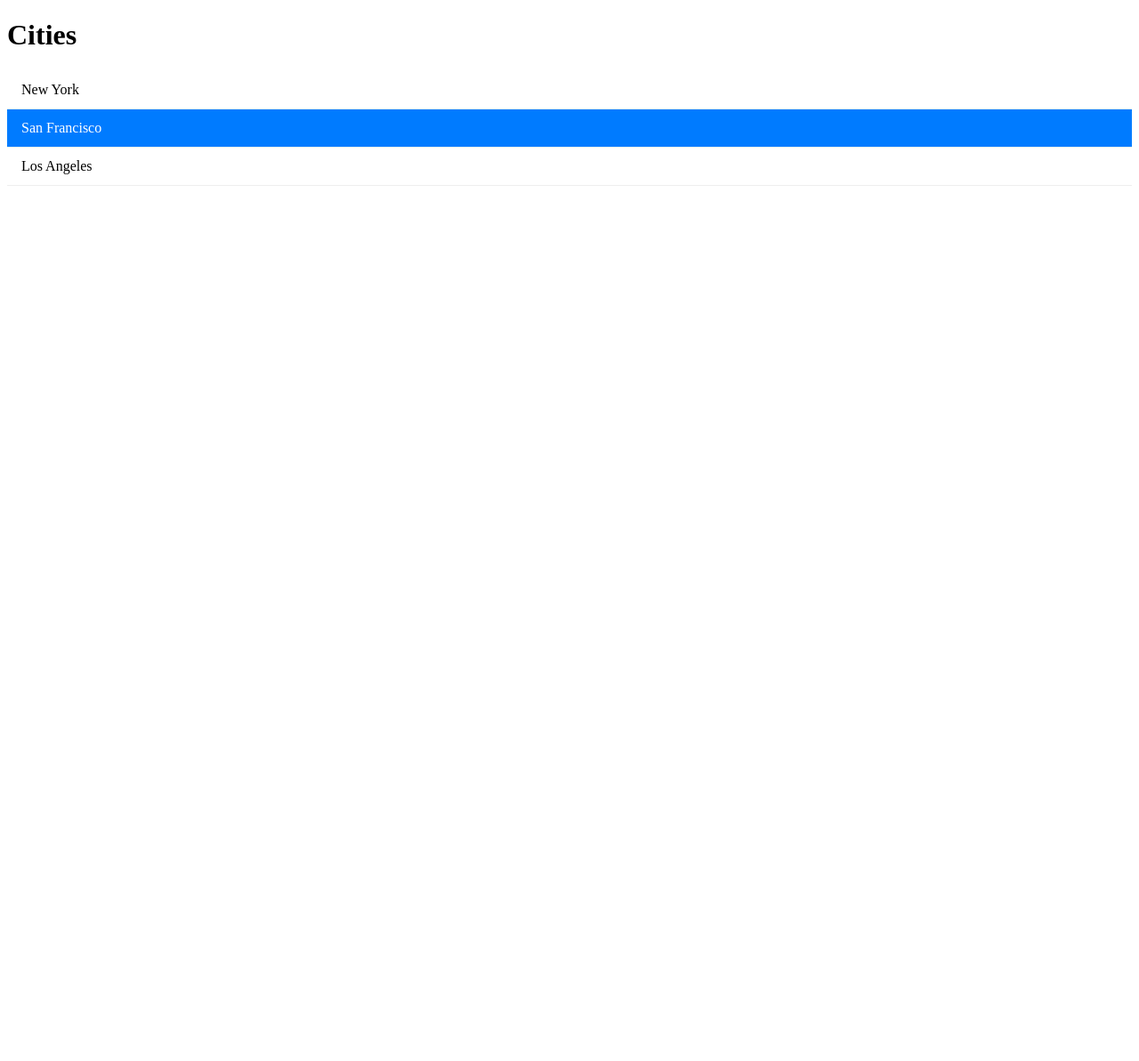
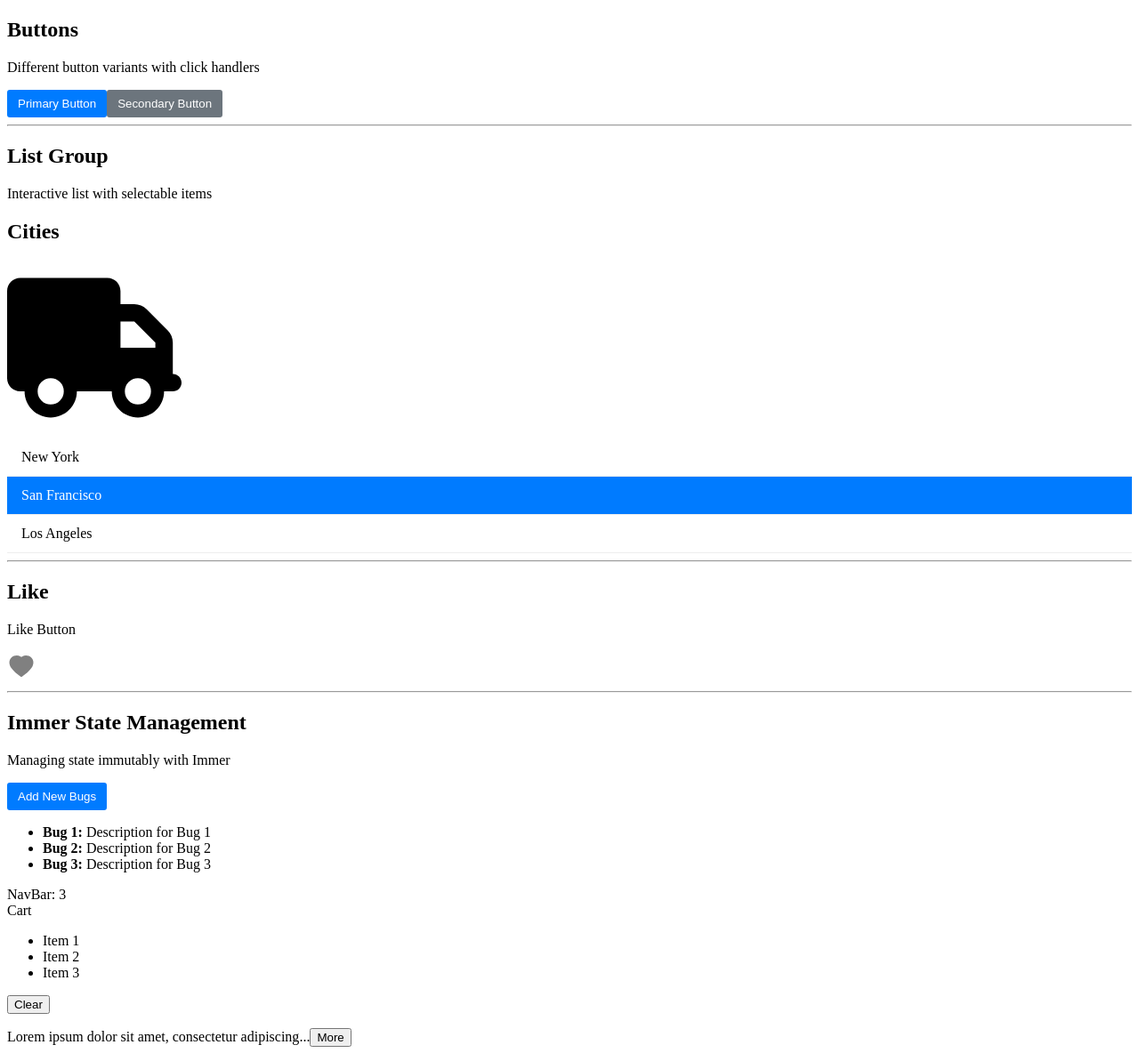
Before and after one commit to iamhusrev/mosh-react-course, a React (Vite) app: page / in a window 1280 px wide. Shown: the whole page at 89% size. Before the commit the page ends 800 px from the top, so only its background shows below. Built offline with nearby package versions, Linux system fonts and the light colour scheme.

Commit message:
feat: add new components and state management; integrate Immer for immutable state updates

```diff
--- a/package.json
+++ b/package.json
@@ -11,8 +11,10 @@
   },
   "dependencies": {
     "bootstrap": "^5.3.8",
+    "immer": "^10.1.3",
     "react": "^19.1.1",
-    "react-dom": "^19.1.1"
+    "react-dom": "^19.1.1",
+    "react-icons": "^5.5.0"
   },
   "devDependencies": {
     "@eslint/js": "^9.36.0",
--- a/src/App.tsx
+++ b/src/App.tsx
@@ -1,16 +1,114 @@
+import { useState } from "react";
 import "./App.css";
+import Button from "./components/Button/Button";
+import Like from "./components/Like/Like";
 import ListGroup from "./components/LİstGroup/ListGroup";
+import { produce } from "immer";
+import NavBar from "./components/NavBar";
+import Cart from "./components/Cart";
+import ExpandableText from "./components/ExpandableText";
 
 function App() {
+  const [bugs, setBugs] = useState([
+    { id: 1, title: "Bug 1", description: "Description for Bug 1" },
+    { id: 2, title: "Bug 2", description: "Description for Bug 2" },
+    { id: 3, title: "Bug 3", description: "Description for Bug 3" },
+  ]);
+
+  const [cartItems, setCartItems] = useState(["Item 1", "Item 2", "Item 3"]);
+
+  const handleClearCart = () => {
+    setCartItems([]);
+  };
+
+  const updateBugsWithImmer = () => {
+    const newBugs = [
+      { id: 4, title: "Bug 4", description: "Description for Bug 4" },
+      { id: 5, title: "Bug 5", description: "Description for Bug 5" },
+    ];
+
+    setBugs(
+      produce((draft) => {
+        draft.push(...newBugs);
+      })
+    );
+  };
 
   return (
-    <>
-      <ListGroup
-        items={["New York", "San Francisco", "Los Angeles"]}
-        heading="Cities"
-        onSelectItem={(item) => console.log(item)}
-      />
-    </>
+    <div className="container my-5">
+      {/* Button Section */}
+      <section className="mb-5">
+        <h2 className="mb-3">Buttons</h2>
+        <p className="text-muted mb-3">
+          Different button variants with click handlers
+        </p>
+        <div className="d-flex gap-2">
+          <Button onClick={() => console.log("Button clicked")} color="Primary">
+            Primary Button
+          </Button>
+          <Button
+            onClick={() => console.log("Button clicked")}
+            color="Secondary"
+          >
+            Secondary Button
+          </Button>
+        </div>
+      </section>
+
+      <hr className="my-4" />
+
+      {/* List Section */}
+      <section className="mb-5">
+        <h2 className="mb-3">List Group</h2>
+        <p className="text-muted mb-3">
+          Interactive list with selectable items
+        </p>
+        <ListGroup
+          items={["New York", "San Francisco", "Los Angeles"]}
+          heading="Cities"
+          onSelectItem={(item) => console.log(item)}
+        />
+      </section>
+
+      <hr className="my-4" />
+
+      {/* List Section */}
+      <section className="mb-5">
+        <h2 className="mb-3">Like</h2>
+        <p className="text-muted mb-3">Like Button</p>
+        <Like onClick={() => console.log("Like button clicked")} />
+      </section>
+
+      <hr className="my-4" />
+
+      {/* Immer Section */}
+      <section className="mb-5">
+        <h2 className="mb-3">Immer State Management</h2>
+        <p className="text-muted mb-3">Managing state immutably with Immer</p>
+        <Button onClick={updateBugsWithImmer} color="Primary">
+          Add New Bugs
+        </Button>
+        <ul className="mt-3">
+          {bugs.map((bug) => (
+            <li key={bug.id}>
+              <strong>{bug.title}:</strong> {bug.description}
+            </li>
+          ))}
+        </ul>
+      </section>
+
+      {/* NavBar Section */}
+      <NavBar cartItemsCount={cartItems.length} />
+      {/* Cart Section */}
+      <Cart cartItems={cartItems} onClear={handleClearCart} />
+
+      <ExpandableText maxChars={50}>
+        Lorem ipsum dolor sit amet, consectetur adipiscing elit. Sed do eiusmod
+        tempor incididunt ut labore et dolore magna aliqua. Ut enim ad minim
+        veniam, quis nostrud exercitation ullamco laboris nisi ut aliquip ex ea
+        commodo consequat.
+      </ExpandableText>
+    </div>
   );
 }
 
--- /dev/null
+++ b/src/components/Button/BUtton.module.css
@@ -0,0 +1,21 @@
+.btn {
+  padding: 8px 12px;
+  border-radius: 3px;
+  border: 0;
+}
+
+
+.btnPrimary {
+  background-color: #007bff;
+  color: white;
+}
+
+.btnSecondary {
+  background-color: #6c757d;
+  color: white;
+}
+
+.btnDanger {
+  font-size: 1.25rem;
+  padding: 10px 16px;
+}
--- /dev/null
+++ b/src/components/Button/Button.tsx
@@ -0,0 +1,21 @@
+import styles from "./Button.module.css";
+
+interface buttonProps {
+  children: string;
+  onClick: () => void;
+  color?: 'Primary' | 'Secondary' | 'Success' | 'Danger' | 'Warning' | 'Info' | 'Light' | 'Dark';
+}
+
+const Button = ({ children, onClick, color = 'Primary' }: buttonProps) => {
+  return (
+    <button
+      type="button"
+      className={`${styles.btn} ${styles[`btn${color}`]}`}
+      onClick={onClick}
+    >
+      {children}
+    </button>
+  );
+};
+
+export default Button;
--- /dev/null
+++ b/src/components/Cart.tsx
@@ -0,0 +1,20 @@
+interface Props {
+  cartItems: string[];
+  onClear: () => void;
+}
+
+const Cart = ({ cartItems, onClear }: Props) => {
+  return (
+    <>
+      <div>Cart</div>
+      <ul>
+        {cartItems.map((item) => (
+          <li key={item}>{item}</li>
+        ))}
+      </ul>
+      <button onClick={onClear}>Clear</button>
+    </>
+  );
+};
+
+export default Cart;
--- /dev/null
+++ b/src/components/ExpandableText.tsx
@@ -0,0 +1,25 @@
+import { useState } from "react";
+
+interface Props {
+  children: string;
+  maxChars?: number;
+}
+
+const ExpandableText = ({ children, maxChars = 100 }: Props) => {
+  const [isExpanded, setExpanded] = useState(false);
+
+  if (children.length <= maxChars) return <p>{children}</p>;
+
+  const text = isExpanded ? children : children.substring(0, maxChars);
+
+  return (
+    <p>
+      {text}...
+      <button onClick={() => setExpanded(!isExpanded)}>
+        {isExpanded ? "Less" : "More"}
+      </button>
+    </p>
+  );
+};
+
+export default ExpandableText;
--- /dev/null
+++ b/src/components/Like/Like.tsx
@@ -0,0 +1,23 @@
+import { useState } from "react";
+import { AiFillHeart } from "react-icons/ai";
+
+interface likeProps {
+  onClick?: () => void;
+}
+
+const Like = ({ onClick }: likeProps) => {
+  const [status, setStatus] = useState(false);
+
+  const toggle = () => {
+    setStatus(!status);
+    if (onClick) {
+      onClick();
+    }
+  };
+
+  return (
+    <AiFillHeart size={32} color={status ? "red" : "gray"} onClick={toggle} />
+  );
+};
+
+export default Like;
--- a/src/components/LİstGroup/ListGroup.tsx
+++ b/src/components/LİstGroup/ListGroup.tsx
@@ -1,5 +1,6 @@
 import { useState } from "react";
 import styles from "./ListGroup.module.css";
+import { FaTruck } from "react-icons/fa6";
 
 interface Props {
   items: string[];
@@ -13,6 +14,7 @@ function ListGroup({ items = [], heading, onSelectItem }: Props) {
   return (
     <>
       <h1>{heading}</h1>
+      <FaTruck size={196} />
       {items.length === 0 ? (
         <p>No items found</p>
       ) : (
--- /dev/null
+++ b/src/components/NavBar.tsx
@@ -0,0 +1,10 @@
+
+interface Props {
+  cartItemsCount: number;
+}
+
+const NavBar = ({ cartItemsCount }: Props) => {
+  return <div>NavBar: {cartItemsCount}</div>;
+};
+
+export default NavBar;
```
Also changed, not shown: src/components/Button.tsx (deleted, +0 -19 lines), src/components/NormalAndPureCompenent/NormalANdPureComponent.tsx (added, +47 -0 lines), 1 other file (tests, documents, lock files or other folders).
